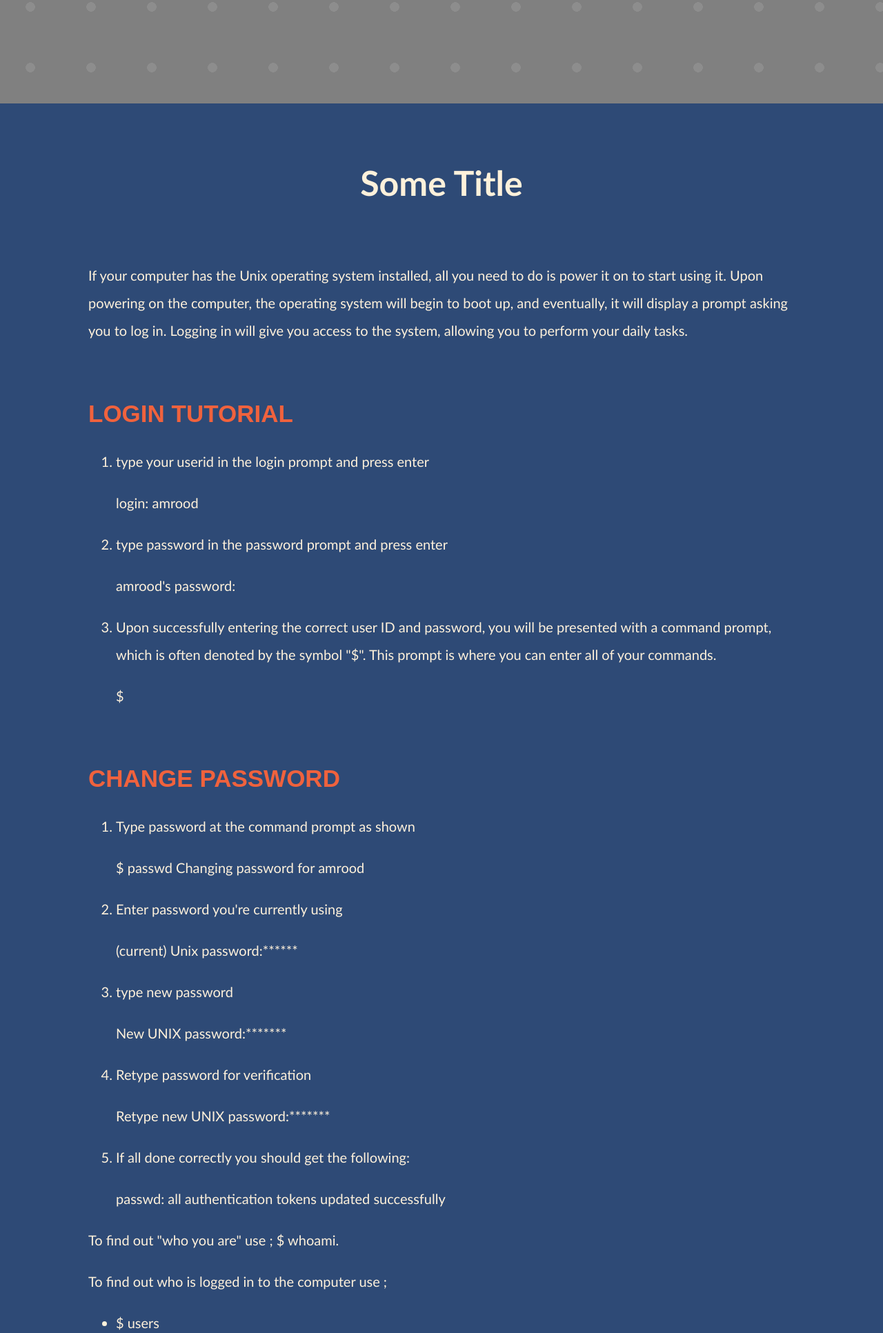
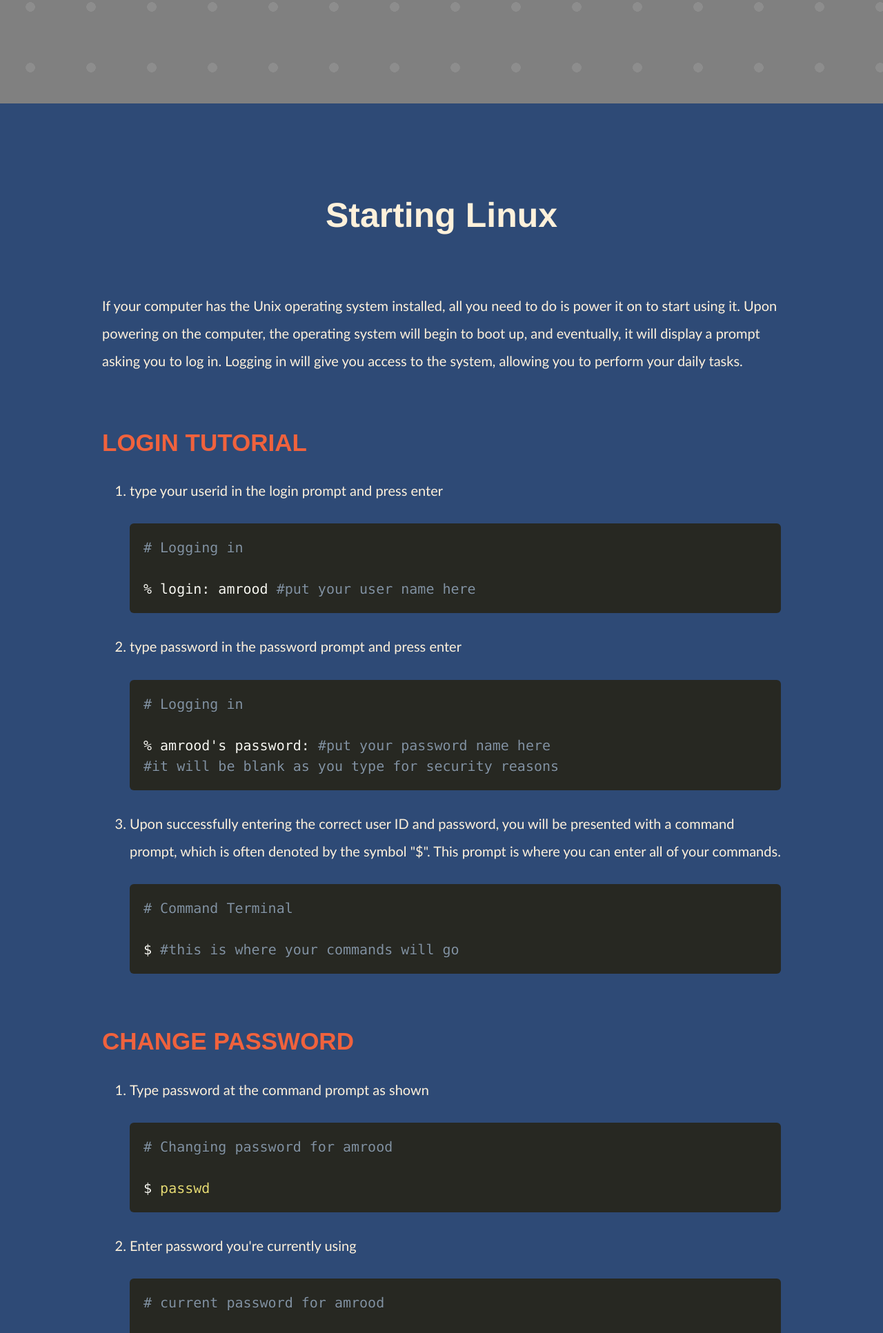
Before and after one commit to AVucelic/Techaro, a PHP site: page /logging.php in a window 1280 px wide. Shown: the part 650-2583 px from the top of the page at 69% size. Run offline with PHP 8.4, Linux system fonts and the light colour scheme.

Commit message:
Fixing CSS

```diff
--- a/Techaro_Group_Project/assets/css/style.css
+++ b/Techaro_Group_Project/assets/css/style.css
@@ -3,9 +3,20 @@ body{
     background:#2E4A76;
     font-size: 18px;
 }
+/*
+main > div{
+    background-color: #FEF1DB;
+    border-radius: 10px;
+}*/
 
 /*styling for title on sshTitle.html, dir_stru.html*/
 .sshTitle{
+    color: #ffffff;
+    text-align: center;
+    font-size: 80px;
+    font-family: 'Franklin Gothic Medium', 'Arial Narrow', Arial, sans-serif;
+}
+h1{
     color: #ffffff;
     text-align: center;
     font-size: 80px;
@@ -17,10 +28,14 @@ body{
     color: #F0623D;
     font-family: 'Gill Sans', 'Gill Sans MT', Calibri, 'Trebuchet MS', sans-serif;
 }
+h2{
+    color: #F0623D;
+    font-family: 'Gill Sans', 'Gill Sans MT', Calibri, 'Trebuchet MS', sans-serif;
+}
 
 /*styling for main on sshTitle.html, dir_stru.html*/
-.sshMain{
-    max-width: 800px;
+.main1{
+    max-width: 1232 00px;
     margin: 0 auto;
     padding: 50px 20px;
 }
@@ -29,7 +44,7 @@ body{
 img{
     max-width: 100%;
     height: auto;
-    margin: 20px p;
+    margin: 20px 5px;
 }
 
 /*styling for elements with p tag on sshTitle.html, dir_stru.html*/
@@ -62,7 +77,7 @@ p{
 
 /*styling for b tag with bTagDirStru class  on dir_stru.html*/
 .bTagDirStru{
-    color: #483037;
+
 }
 /************FOR THE COMMAND PAGE*************/
 /* for the overall margins of the content*/
@@ -136,3 +151,16 @@ footer{
     font-size: 20px;
 
 }
+
+/*Style for text and iamge*/
+.text-image{
+    display: flex;
+    flex-direction: row;
+}
+.text-image>*{
+    width: 50%;
+}
+.text-image>img{
+    object-fit: cover;
+
+}
--- a/Techaro_Group_Project/comp_networks.php
+++ b/Techaro_Group_Project/comp_networks.php
@@ -5,9 +5,9 @@
     include 'assets/php/nav.php';
 ?>
 
-    <main>
+    <main class="main1">
         <div>
-            <h1>Some Things</h1>
+            <h1>Computer Networks</h1>
         </div>
         <div>
             <h2>Types of Computer Networks</h2>
@@ -52,11 +52,13 @@
         </div>
         <div>
             <h2>Key Objectives of Creating and Deploying a Computer Network</h2>
+            <div class="text-image">
             <p>There is no industry—education, retail, finance, tech, government, or healthcare—that can survive without
                 well-designed computer networks. The bigger an organization, the more complex the network becomes.
                 Before taking on the onerous task of creating and deploying a computer network, here are some key
                 objectives that must be considered.</p>
             <img src="assets/imgs/devlop_network.png" alt="">
+            </div>
         </div>
         <?php
         include "assets/php/footer.php";
--- a/Techaro_Group_Project/index.php
+++ b/Techaro_Group_Project/index.php
@@ -2,7 +2,7 @@
     $name = 'Homepage';
     include 'assets/php/nav.php';
 ?>
-    <main>
+    <main class="main1">
         <div>
             <h1>Homepage</h1>
             <p>
--- a/Techaro_Group_Project/logging.php
+++ b/Techaro_Group_Project/logging.php
@@ -2,9 +2,9 @@
     $name = 'Homepage';
     include 'assets/php/nav.php';
 ?>
-    <main>
+    <main class="main1">
         <div>
-            <h1>Some Title</h1>
+            <h1>Starting Linux</h1>
             <p>If your computer has the Unix operating system installed, all you need to do is power it on to start
                 using it. Upon powering on the computer, the operating system will begin to boot up, and eventually, it
                 will display a prompt asking you to log in. Logging in will give you access to the system, allowing you
@@ -13,13 +13,37 @@
         <div>
             <h2>LOGIN TUTORIAL</h2>
             <ol>
-                <li>type your userid in the login prompt and press enter <p>login: amrood</p>
+                <li>type your userid in the login prompt and press enter
+                     <div class="snippet">
+                        <pre><code class="language-bash">
+                            # Logging in
+
+                            % login: amrood #put your user name here
+                        </code></pre>
+                    </div>
                 </li>
-                <li>type password in the password prompt and press enter <p>amrood's password:</p>
+                <li>type password in the password prompt and press enter
+                    <div class="snippet">
+                        <pre><code class="language-bash">
+                            # Logging in
+
+                            % amrood's password: #put your password name here
+                            #it will be blank as you type for security reasons
+                        </code></pre>
+                    </div>
                 </li>
                 <li>Upon successfully entering the correct user ID and password, you will be presented with a command
                     prompt, which is often denoted by the symbol "$". This prompt is where you can enter all of your
-                    commands. <p>$</p>
+                    commands.
+                    <div class="snippet">
+                        <pre><code class="language-bash">
+                            # Command Terminal
+
+                            $ #this is where your commands will go
+
+                        </code></pre>
+                    </div>
+
                 </li>
 
             </ol>
@@ -31,51 +55,107 @@
             <ol>
                 <li>
                     <p>Type password at the command prompt as shown</p>
-                    <p>$ passwd
-                        Changing password for amrood
-                    </p>
+
+                    <div class="snippet">
+                        <pre><code class="language-bash">
+                            # Changing password for amrood
+
+                            $ passwd
+                        </code></pre>
+                    </div>
+
                 </li>
                 <li>
                     <p>Enter password you're currently using </p>
-                    <p>(current) Unix password:******</p>
+                    <div class="snippet">
+                        <pre><code class="language-bash">
+                            # current password for amrood
+
+                            $ Unix password:******
+                        </code></pre>
+                    </div>
                 </li>
                 <li>
                     <p>type new password </p>
-                    <p>New UNIX password:*******</p>
+                    <div class="snippet">
+                        <pre><code class="language-bash">
+                            # new password for amrood
+
+                            $ New UNIX password:*******
+                        </code></pre>
+                    </div>
                 </li>
                 <li>
                     <p>Retype password for verification</p>
-                    <p>Retype new UNIX password:*******</p>
+                    <div class="snippet">
+                        <pre><code class="language-bash">
+                            # retype password for amrood
+
+                            $ Retype new UNIX password:*******
+                        </code></pre>
+                    </div>
                 </li>
                 <li>
                     <p>If all done correctly you should get the following: </p>
-                    <p>passwd: all authentication tokens updated  successfully</p>
+                    <div class="snippet">
+                        <pre><code class="language-bash">
+                            # authentication
+
+                            $ passwd: all authentication tokens updated  successfully
+                        </code></pre>
+                    </div>
                 </li>
 
             </ol>
             <p>
                 To find out "who you are" use ;  $ whoami.
             </p>
+                <div class="snippet">
+                    <pre><code class="language-bash">
+                        # Who you are
+
+                        $ whoami
+                    </code></pre>
+                </div>
             <p>To find out who is logged in to the computer use ; </p>
-            <ul>
-                <li>$ users</li>
-                <li>$ who</li>
-                <li>$w</li>
-            </ul>
+            <div class="snippet">
+                <pre><code class="language-bash">
+                    # More ways to find out who you are
+
+                    $ users
+                    $ who
+                    $ w
+                </code></pre>
+            </div>
         </div>
 
         <div>
             <h2>Logging Out</h2>
-            <p>$ logout</p>
+            <div class="snippet">
+                <pre><code class="language-bash">
+                    # Time to log out
+
+                    $ logout
+                </code></pre>
+            </div>
             <p>Commands you can use to shut down the system: </p>
-            <ol>
-                <li>halt- Brings the system down immediately</li>
-                <li>init 0 -Powers off the system using predefined scripts to synchronize and clean up the system prior to shutting down</li>
-                <li>init 6 -Reboots the system by shutting it down completely and then restarting it</li>
-                <li>poweroff- Shuts down the system by powering off</li>
-                <li>reboot -Reboots the system</li>
-                <li>shutdown- Shuts down the system</li>
-            </ol>
+            <div class="snippet">
+                <pre><code class="language-bash">
+                    # Commands to Shut down Linux
+
+                    $ halt #Brings the system down immediately
+
+                    $ init 0 #Powers off the system using predefined scripts to synchronize and clean up the system prior to shutting down
+
+                    $ init 6 #Reboots the system by shutting it down completely and then restarting it
+
+                    $ poweroff #Shuts down the system by powering off
+
+                    $ reboot #Reboots the system
+
+                    $ shutdown #Shuts down the system
+                </code></pre>
+            </div>
         </div>
 <?php
     include "assets/php/footer.php";
--- a/Techaro_Group_Project/ssh_commands.php
+++ b/Techaro_Group_Project/ssh_commands.php
@@ -3,7 +3,7 @@
     $name = 'Homepage';
     include 'assets/php/nav.php';
 ?>
-    <main class="sshMain">
+    <main class="main1">
 
         <div>
             <h1 class="sshTitle">SSH Commands</h1>
--- a/Techaro_Group_Project/tutorial.php
+++ b/Techaro_Group_Project/tutorial.php
@@ -2,10 +2,9 @@
     $name = 'Homepage';
     include 'assets/php/nav.php';
 ?>
-    <main>
+    <main class="main1">
         <div>
             <h1>Tutorial</h1>
-<p>Amonng us</p>
         </div>
         <div>
             <ol>
```
Also changed, not shown: Techaro_Group_Project/create_files.php (+10 -8 lines), Techaro_Group_Project/dir_stru.php (+8 -5 lines), Techaro_Group_Project/history.php (+23 -5 lines), Techaro_Group_Project/networking.php (+7 -4 lines), Techaro_Group_Project/permissions.php (+41 -9 lines), Techaro_Group_Project/ssh.php (+7 -5 lines), Techaro_Group_Project/unix_arch.php (+10 -4 lines), 1 other file.
